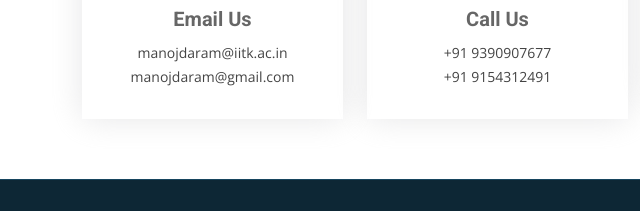
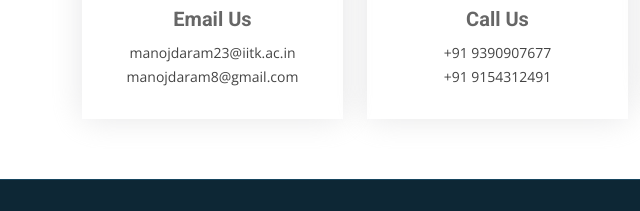
Before and after one commit to Manu-0924/telugu_samskruhtika_samithi_iitk, a plain HTML site: page contact.html in a window 1280 px wide. Shown: the part 487-698 px from the top of the page, 0-640 px from the left. Drawn offline with nearby package versions, Linux system fonts and the light colour scheme.

Commit message:
Updated contact.html

```diff
--- a/contact.html
+++ b/contact.html
@@ -107,7 +107,7 @@
                 <div class="info-box">
                   <i class="bx bx-envelope"></i>
                   <h3>Email Us</h3>
-                  <p>manojdaram@iitk.ac.in<br>manojdaram@gmail.com</p>
+                  <p>manojdaram23@iitk.ac.in<br>manojdaram8@gmail.com</p>
                 </div>
               </div>
               <div class="col-md-6">
```
